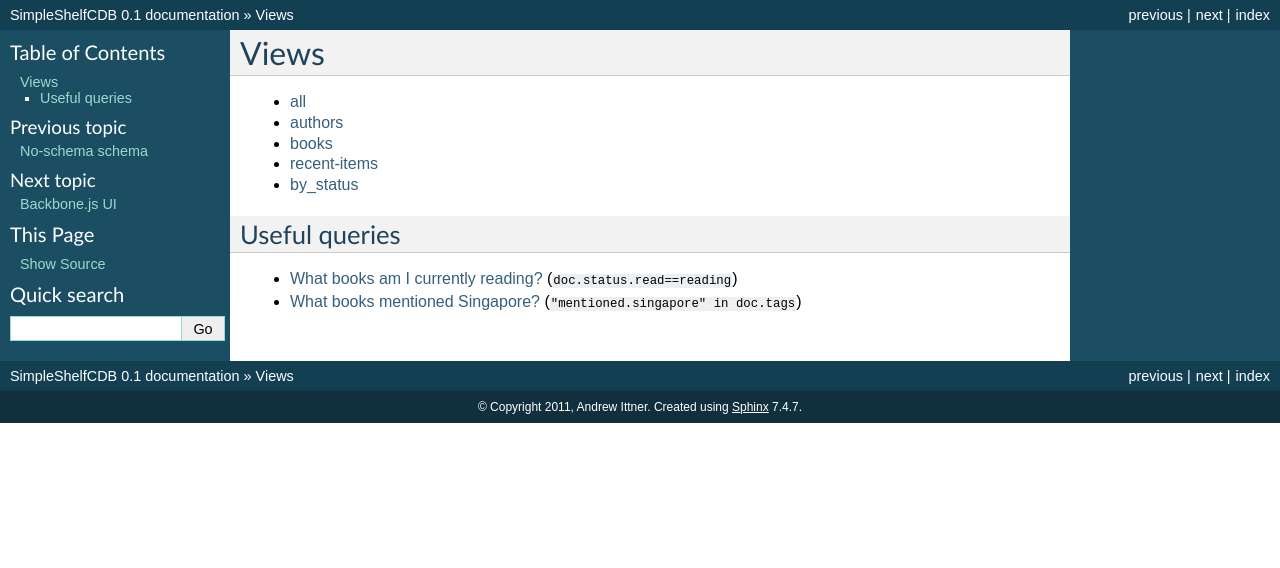
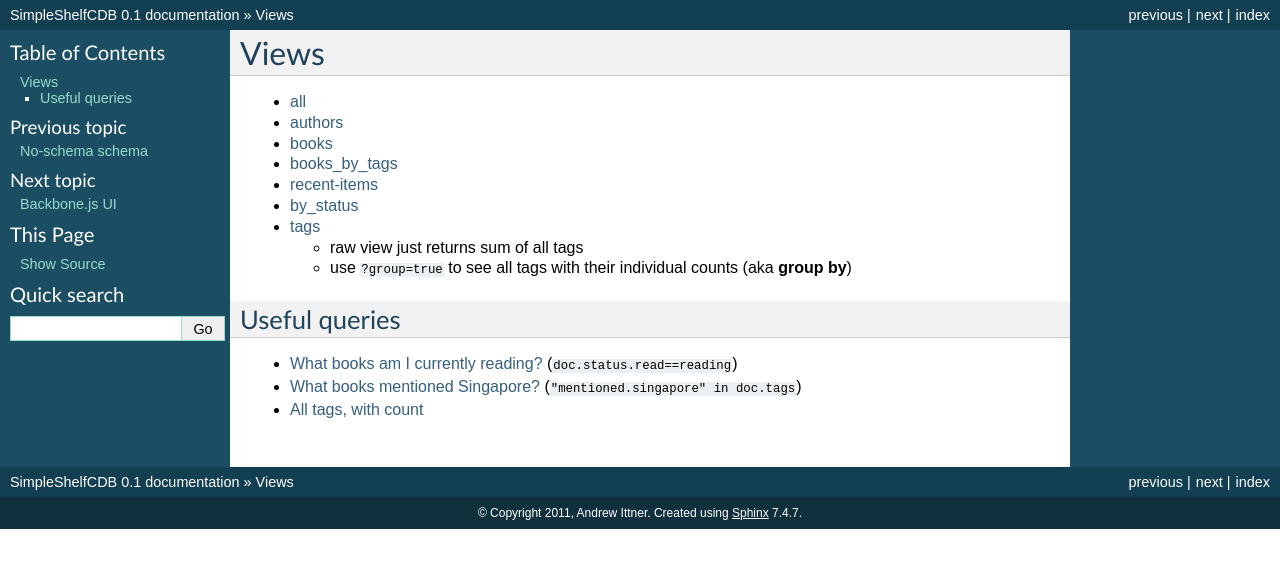
Before and after one commit to tephyr/simpleshelf, a Sphinx documentation site: the page built from docs/views.rst, in a window 1280 px wide. Shown: the top 568 px of the page. Built offline with Sphinx 7.4.7, drawn with Linux system fonts in a browser that asks for light colours.

Commit message:
Add views

```diff
--- a/docs/views.rst
+++ b/docs/views.rst
@@ -5,16 +5,24 @@ Views
 * all_
 * authors_
 * books_
+* books_by_tags_
 * recent-items_
 * by_status_
+* tags_
+
+  * raw view just returns sum of all tags
+  * use ``?group=true`` to see all tags with their individual counts (aka **group by**)
 
 Useful queries
 ++++++++++++++
 * `What books am I currently reading? <http://localhost:5984/simpleshelf/_design/simpleshelf/_view/by_status?key=[%22read%22,%20%22reading%22]>`__ (``doc.status.read==reading``)
 * `What books mentioned Singapore? <http://localhost:5984/simpleshelf/_design/simpleshelf/_view/by_tags?key=%22mentioned.singapore%22>`__ (``"mentioned.singapore" in doc.tags``)
+* `All tags, with count <http://localhost:5984/simpleshelf/_design/simpleshelf/_view/tags?group=true>`__
 
 .. _all: http://localhost:5984/simpleshelf/_design/simpleshelf/_view/all
 .. _authors: http://localhost:5984/simpleshelf/_design/simpleshelf/_view/authors
 .. _books: http://localhost:5984/simpleshelf/_design/simpleshelf/_view/books
 .. _recent-items: http://localhost:5984/simpleshelf/_design/simpleshelf/_view/recent-items
 .. _by_status: http://localhost:5984/simpleshelf/_design/simpleshelf/_view/by_status
+.. _tags: http://localhost:5984/simpleshelf/_design/simpleshelf/_view/tags
+.. _books_by_tags: http://localhost:5984/simpleshelf/_design/simpleshelf/_view/books_by_tags
```
